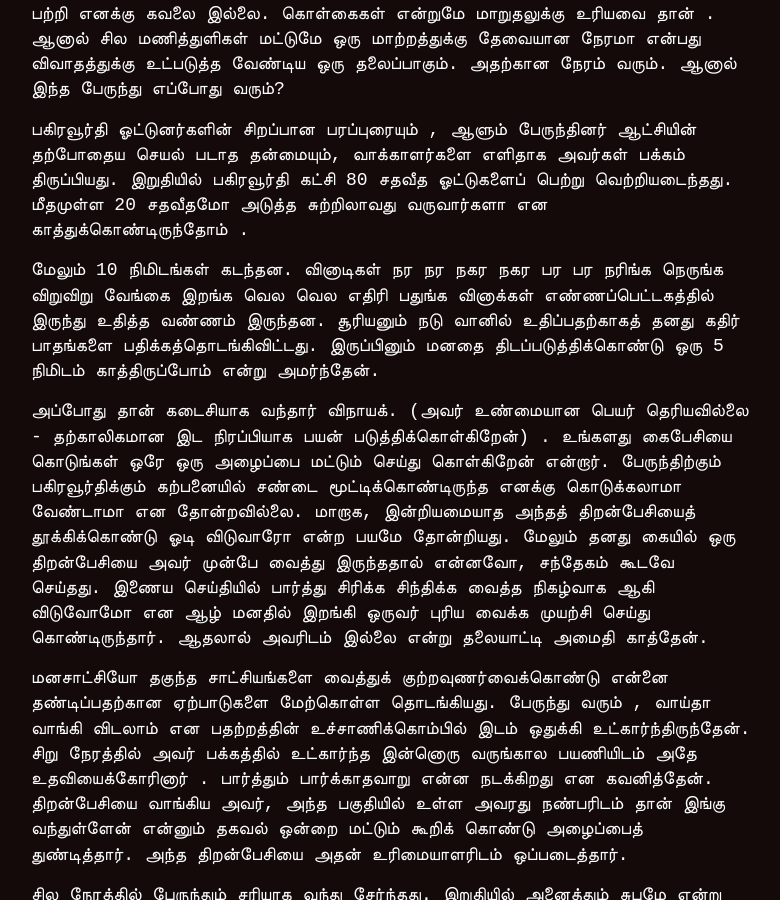
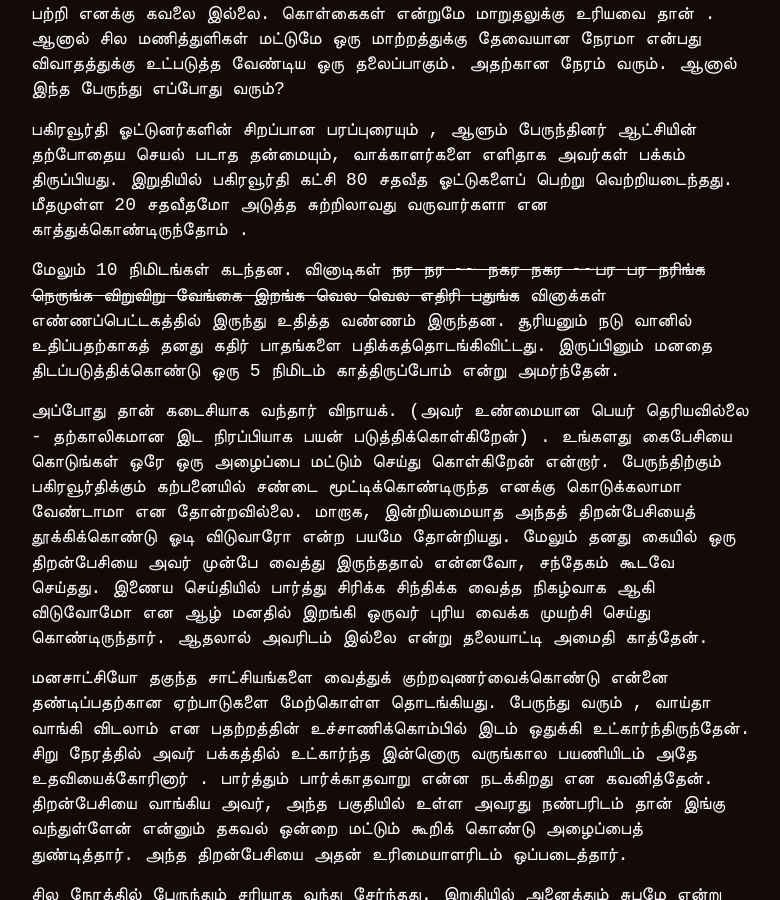
Before and after one commit to abumsd7/abumsd7.github.io, a Jekyll site: the page built from _posts/2023-06-08-While-waiting-at-the-bus-stand.md, in a window 1280 px wide and 900 px high, scrolled down 1348 px. Shown: the whole window, without its empty margins (249-1029 px from the left). Built offline with Jekyll 4.4.1, drawn with Linux system fonts in a browser that asks for light colours; comment, search, counter and statistics services are not loaded.

Commit message:
more edit

```diff
--- a/_posts/2023-06-08-While-waiting-at-the-bus-stand.md
+++ b/_posts/2023-06-08-While-waiting-at-the-bus-stand.md
@@ -17,7 +17,7 @@ tags: story rants imagination human tamilpost
 
 பகிரவூர்தி ஓட்டுனர்களின் சிறப்பான பரப்புரையும் , ஆளும் பேருந்தினர் ஆட்சியின் தற்போதைய செயல் படாத தன்மையும், வாக்காளர்களை எளிதாக அவர்கள் பக்கம் திருப்பியது. இறுதியில் பகிரவூர்தி கட்சி 80 சதவீத ஓட்டுகளைப் பெற்று வெற்றியடைந்தது. மீதமுள்ள 20 சதவீதமோ அடுத்த சுற்றிலாவது வருவார்களா என காத்துக்கொண்டிருந்தோம் .
 
-மேலும் 10 நிமிடங்கள் கடந்தன. வினாடிகள் நர நர  நகர நகர பர பர நரிங்க நெருங்க விறுவிறு வேங்கை இறங்க வெல வெல எதிரி பதுங்க வினாக்கள் எண்ணப்பெட்டகத்தில் இருந்து உதித்த வண்ணம் இருந்தன. சூரியனும் நடு வானில் உதிப்பதற்காகத்  தனது கதிர் பாதங்களை பதிக்கத்தொடங்கிவிட்டது. இருப்பினும் மனதை திடப்படுத்திக்கொண்டு ஒரு 5 நிமிடம் காத்திருப்போம் என்று அமர்ந்தேன்.
+மேலும் 10 நிமிடங்கள் கடந்தன. வினாடிகள் ~~நர நர ~~ நகர நகர ~~பர பர நரிங்க நெருங்க விறுவிறு வேங்கை இறங்க வெல வெல எதிரி பதுங்க~~ வினாக்கள் எண்ணப்பெட்டகத்தில் இருந்து உதித்த வண்ணம் இருந்தன. சூரியனும் நடு வானில் உதிப்பதற்காகத்  தனது கதிர் பாதங்களை பதிக்கத்தொடங்கிவிட்டது. இருப்பினும் மனதை திடப்படுத்திக்கொண்டு ஒரு 5 நிமிடம் காத்திருப்போம் என்று அமர்ந்தேன்.
 
 அப்போது தான் கடைசியாக வந்தார் விநாயக். (அவர் உண்மையான  பெயர் தெரியவில்லை - தற்காலிகமான இட நிரப்பியாக பயன் படுத்திக்கொள்கிறேன்) . உங்களது கைபேசியை கொடுங்கள் ஒரே ஒரு அழைப்பை மட்டும் செய்து கொள்கிறேன் என்றார். பேருந்திற்கும் பகிரவூர்திக்கும் கற்பனையில் சண்டை மூட்டிக்கொண்டிருந்த எனக்கு கொடுக்கலாமா வேண்டாமா என தோன்றவில்லை. மாறாக, இன்றியமையாத அந்தத் திறன்பேசியைத் தூக்கிக்கொண்டு ஓடி விடுவாரோ என்ற பயமே தோன்றியது. மேலும் தனது கையில் ஒரு திறன்பேசியை அவர் முன்பே வைத்து இருந்ததால் என்னவோ, சந்தேகம் கூடவே செய்தது. இணைய செய்தியில் பார்த்து சிரிக்க சிந்திக்க வைத்த நிகழ்வாக ஆகி விடுவோமோ என ஆழ் மனதில் இறங்கி ஒருவர் புரிய வைக்க முயற்சி செய்து கொண்டிருந்தார். ஆதலால் அவரிடம் இல்லை என்று தலையாட்டி அமைதி காத்தேன்.
 
```
